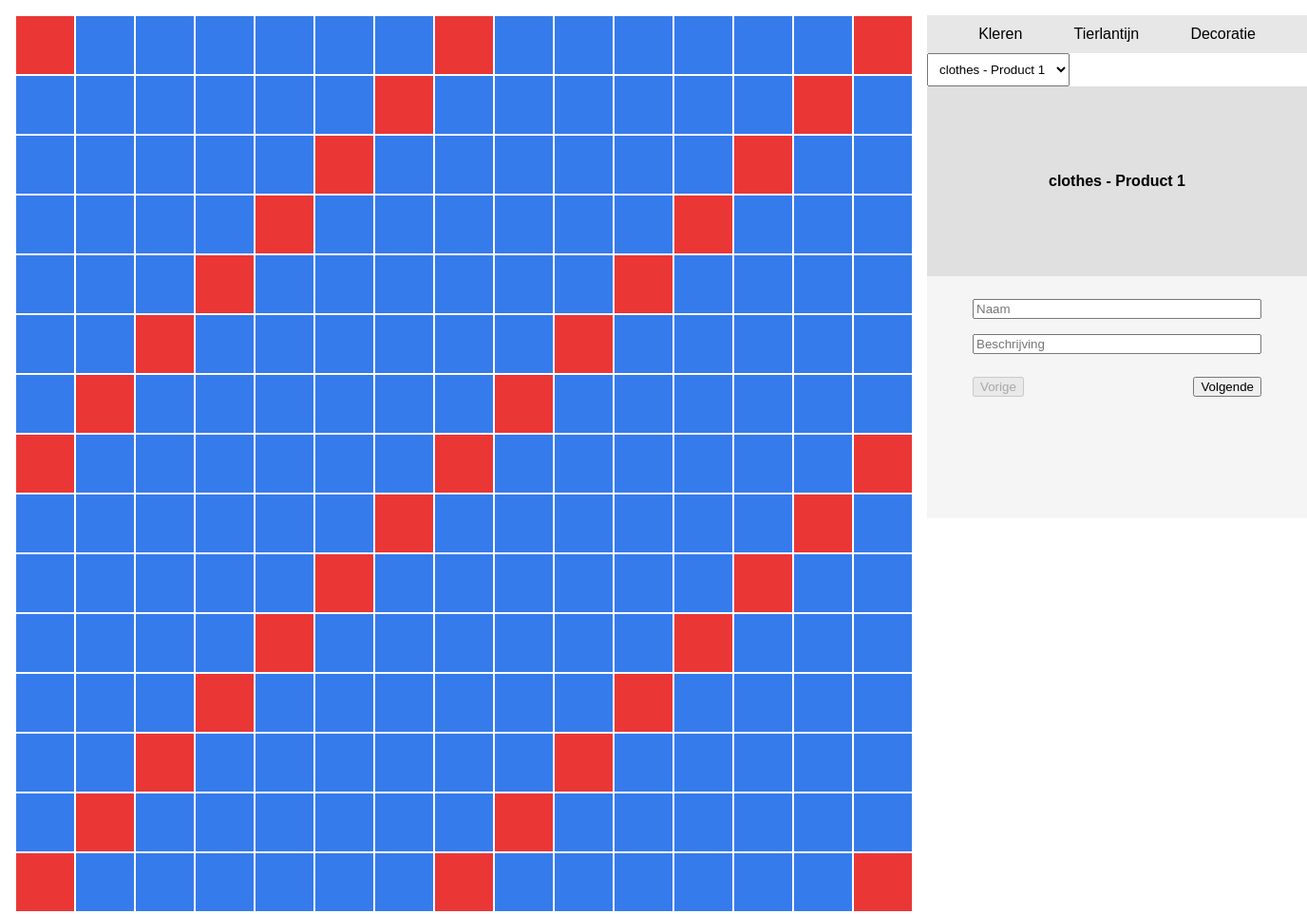
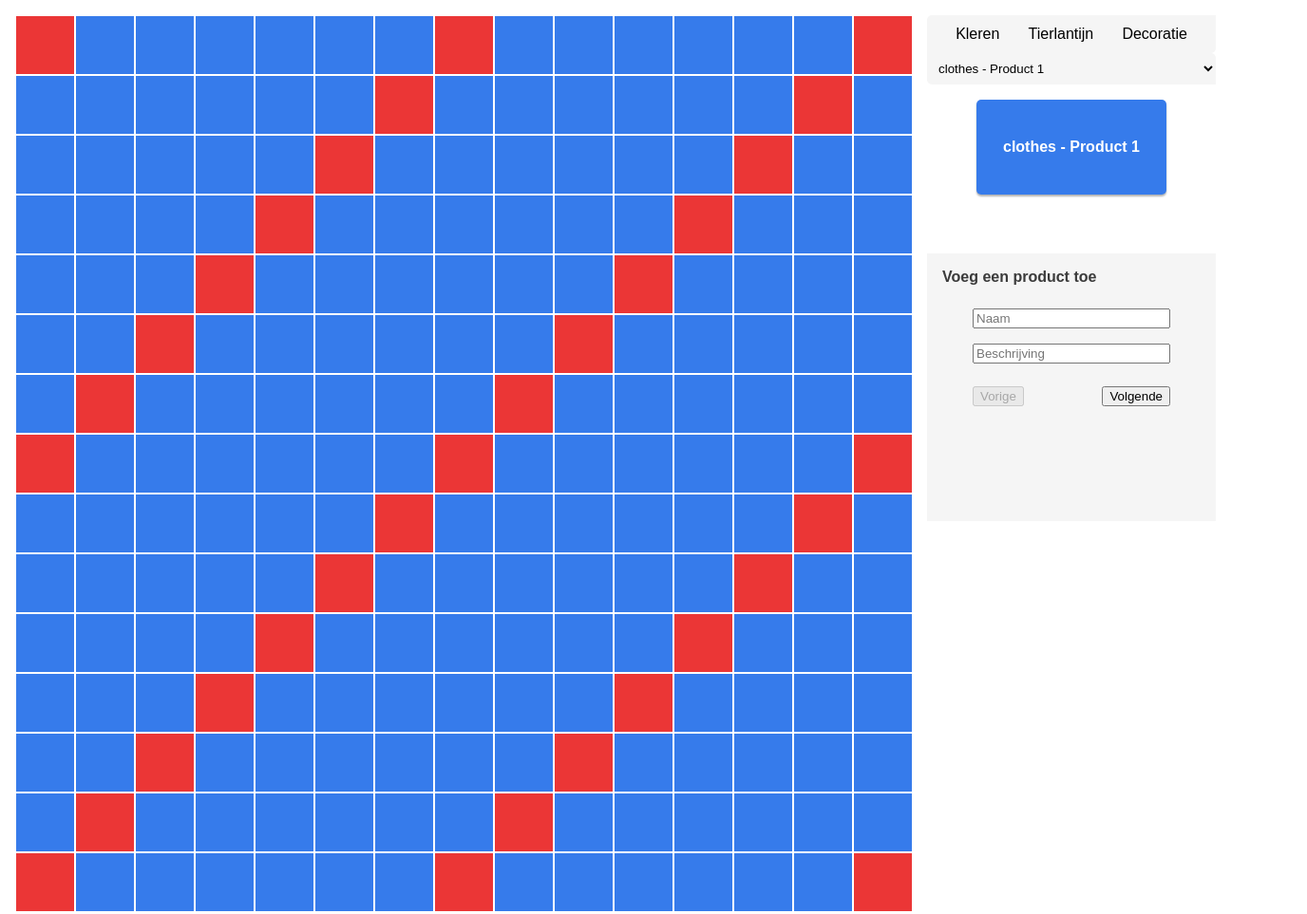
Before and after one commit to gillescoolen/warehouse, a website built with webpack: page src/index.html in a window 1280 px wide. Shown: the top 963 px of the page at 95% size, 1376 px wide, since content can reach past the window. Built offline with nearby package versions, Linux system fonts and the light colour scheme.

Commit message:
Add shitty styles because my fingers are freezing

```diff
--- a/src/app/assets/scss/grid.scss
+++ b/src/app/assets/scss/grid.scss
@@ -24,26 +24,12 @@ $size-with-gap: $size + $gap;
   }
 
   .product {
+    cursor: pointer;
     background-color: #38bb3f;
   }
 
   .hazard {
+    cursor: not-allowed;
     background-color: #eb3636;
   }
 }
-
-.menu {
-  display: flex;
-  align-items: center;
-  flex-direction: row;
-  justify-content: space-evenly;
-
-  width: 400px;
-  height: 40px;
-  margin-top: 1rem;
-  background-color: rgb(231, 231, 231);
-
-  div {
-    cursor: pointer;
-  }
-}
--- a/src/app/assets/scss/product.scss
+++ b/src/app/assets/scss/product.scss
@@ -1,15 +1,55 @@
 .form {
-  .products {
-    padding: 0.5rem;
+  .menu {
+    display: flex;
+    align-items: center;
+    flex-direction: row;
+    justify-content: space-evenly;
+
+    width: 100%;
+    height: 40px;
+    border-radius: 5px 0px;
+    margin-top: 1rem;
+    background-color: whitesmoke;
+
+    div {
+      cursor: pointer;
+    }
   }
 
-  .product {
+  .product-wrapper {
     display: flex;
-    width: 400px;
-    height: 200px;
-    font-weight: 700;
     align-items: center;
+    flex-direction: column;
     justify-content: center;
-    background-color: rgb(224, 224, 224);
+
+    .products {
+      width: 100%;
+      border: none;
+      padding: 0.5rem;
+      margin-bottom: 1rem;
+      border-radius: 0px 5px;
+      background-color: whitesmoke;
+    }
+
+    .product {
+      width: 200px;
+      cursor: grab;
+      color: white;
+      height: 100px;
+      display: flex;
+      font-weight: 700;
+      border-radius: 5px;
+      align-items: center;
+      justify-content: center;
+      background-color: #367beb;
+      transition: 0.3s all;
+      box-shadow: 0px 2px 2px 0px #0000004d;
+
+      &:hover {
+        transition: 0.1s all;
+        background-color: #38bb3f;
+        box-shadow: 0px 3px 4px 0px #00000077;
+      }
+    }
   }
 }
--- a/src/app/assets/scss/weather.scss
+++ b/src/app/assets/scss/weather.scss
@@ -1,5 +1,4 @@
 .weather {
-  height: 100%;
   padding: 1rem;
   grid-area: weather;
 }
--- a/src/app/assets/scss/wizard.scss
+++ b/src/app/assets/scss/wizard.scss
@@ -3,9 +3,17 @@
   height: 100%;
   grid-area: wizard;
   background-color: whitesmoke;
+  padding-top: 1rem;
+
+  .title {
+    margin: 1rem;
+    color: #3b3b3b;
+    font-weight: 700;
+  }
 
   .warning {
     color: #dd2929;
+    font-weight: 700;
   }
 
   .tab {
--- a/src/index.html
+++ b/src/index.html
@@ -18,11 +18,14 @@
         <div id="frills">Tierlantijn</div>
         <div id="decoration">Decoratie</div>
       </div>
-      <select id="products" class="products">
-      </select>
-      <div draggable="true" id="product" class="product"></div>
+      <div class="product-wrapper">
+        <select id="products" class="products">
+        </select>
+        <div draggable="true" id="product" class="product"></div>
+      </div>
     </div>
     <div id="wizard" class="wizard">
+      <span class="title">Voeg een product toe</span>
       <span class="warning"></span>
       <div class="tab">
         <input id="name" placeholder="Naam">
```
